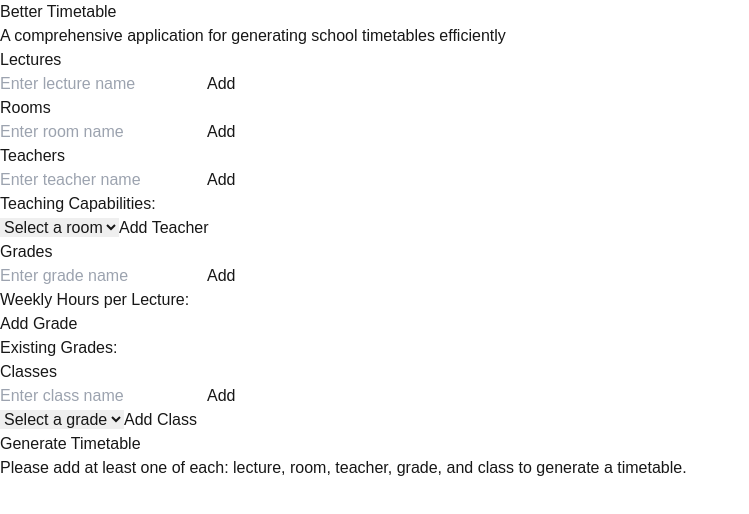
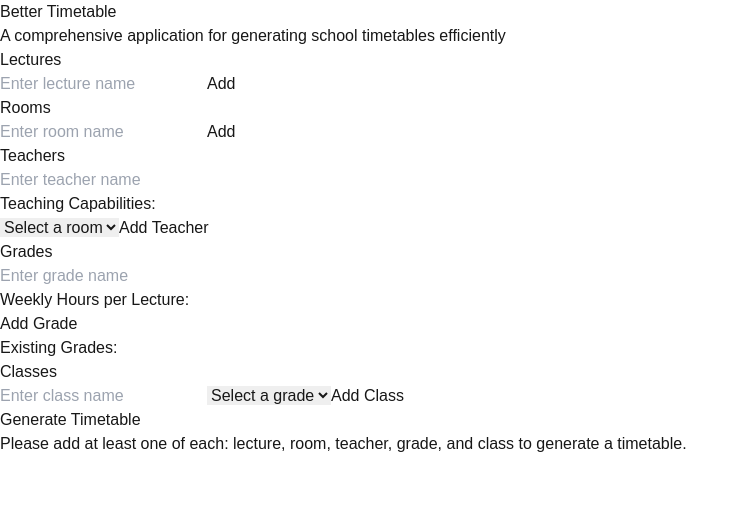
Before and after one commit to Lewiatan/timetable, a Next.js app: page / in a window 1280 px wide. Shown: the top 514 px of the page, without its empty margins (0-749 px from the left). Built offline with nearby package versions, Linux system fonts and the light colour scheme.

Commit message:
remove redundant add button for certain sections

```diff
--- /dev/null
+++ b/src/app/components/common/Input.tsx
@@ -0,0 +1,43 @@
+import React, { useRef } from 'react';
+
+interface InputProps {
+  value: string;
+  onChange: (e: React.ChangeEvent<HTMLInputElement>) => void;
+  onSubmit: () => void;
+  placeholder: string;
+}
+
+const handleKeyPress = (
+  e: React.KeyboardEvent<HTMLInputElement>,
+  onSubmit: () => void,
+  inputRef: React.RefObject<HTMLInputElement>
+) => {
+  if (e.key === 'Enter' && !e.shiftKey) {
+    e.preventDefault();
+    onSubmit();
+    if (inputRef.current) {
+      inputRef.current.focus();
+    }
+  }
+};
+
+export const Input: React.FC<InputProps> = ({
+  value,
+  onChange,
+  onSubmit,
+  placeholder,
+}) => {
+  const inputRef = useRef<HTMLInputElement>(null);
+
+  return (
+    <input
+      ref={inputRef}
+      type="text"
+      value={value}
+      onChange={onChange}
+      onKeyDown={(e) => handleKeyPress(e, onSubmit, inputRef)}
+      placeholder={placeholder}
+      className="w-full p-2 rounded bg-gray-700 text-white mb-4"
+    />
+  );
+};
--- a/src/app/components/sections/ClassSection.tsx
+++ b/src/app/components/sections/ClassSection.tsx
@@ -1,5 +1,5 @@
 import React from 'react';
-import { InputWithButton } from '../common/InputWithButton';
+import { Input } from '../common/Input';
 import { SectionContainer } from '../common/SectionContainer';
 
 interface Class {
@@ -35,7 +35,7 @@ export const ClassSection: React.FC<ClassSectionProps> = ({
   return (
     <SectionContainer title="Classes">
       <div className="space-y-2 mb-4">
-        <InputWithButton
+        <Input
           value={newClassName}
           onChange={(e) => setNewClassName(e.target.value)}
           onSubmit={addClass}
--- a/src/app/components/sections/GradeSection.tsx
+++ b/src/app/components/sections/GradeSection.tsx
@@ -1,5 +1,5 @@
 import React from 'react';
-import { InputWithButton } from '../common/InputWithButton';
+import { Input } from '../common/Input';
 import { SectionContainer } from '../common/SectionContainer';
 
 interface Grade {
@@ -35,7 +35,7 @@ export const GradeSection: React.FC<GradeSectionProps> = ({
   return (
     <SectionContainer title="Grades">
       <div className="space-y-4">
-        <InputWithButton
+        <Input
           value={newGradeName}
           onChange={(e) => setNewGradeName(e.target.value)}
           onSubmit={addGrade}
--- a/src/app/components/sections/TeacherSection.tsx
+++ b/src/app/components/sections/TeacherSection.tsx
@@ -1,5 +1,5 @@
 import React from 'react';
-import { InputWithButton } from '../common/InputWithButton';
+import { Input } from '../common/Input';
 import { SectionContainer } from '../common/SectionContainer';
 
 interface Teacher {
@@ -47,7 +47,7 @@ export const TeacherSection: React.FC<TeacherSectionProps> = ({
   return (
     <SectionContainer title="Teachers">
       <div className="space-y-2 mb-4">
-        <InputWithButton
+        <Input
           value={newTeacherName}
           onChange={(e) => setNewTeacherName(e.target.value)}
           onSubmit={addTeacher}
```
